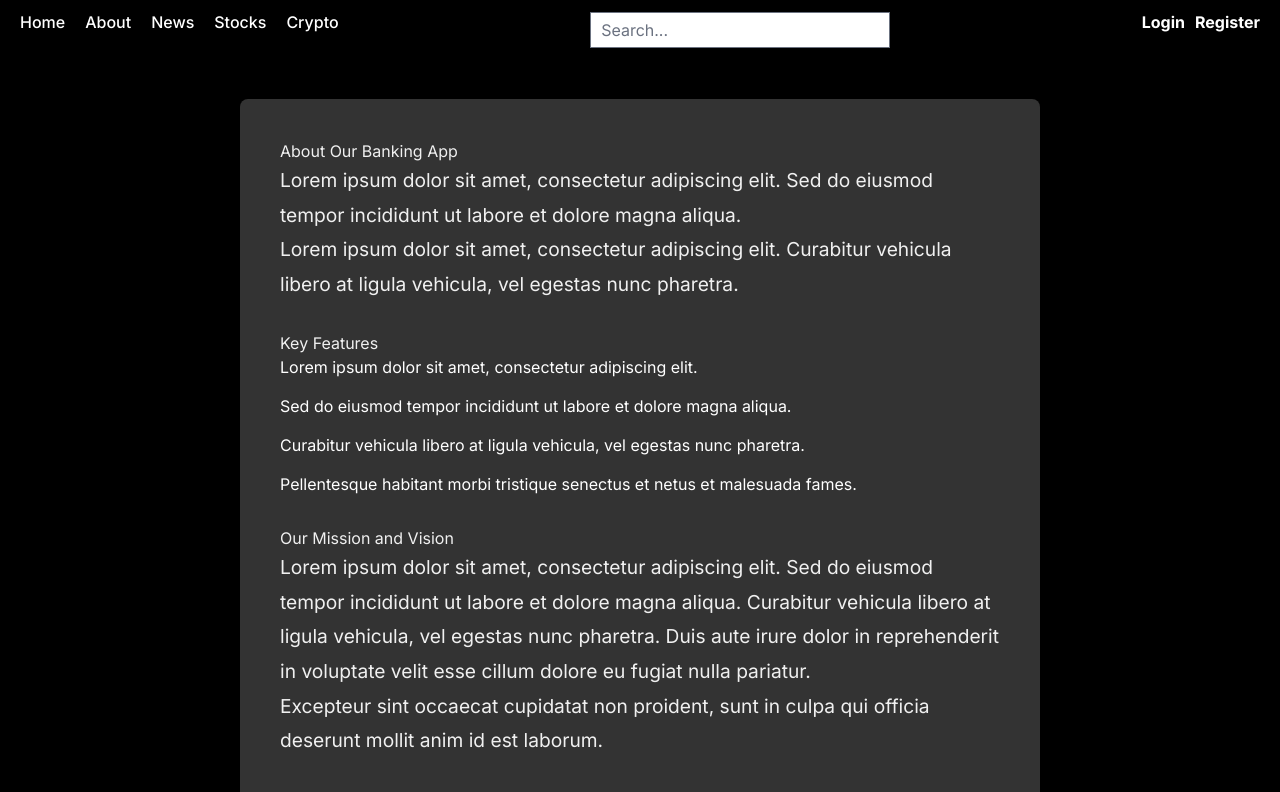
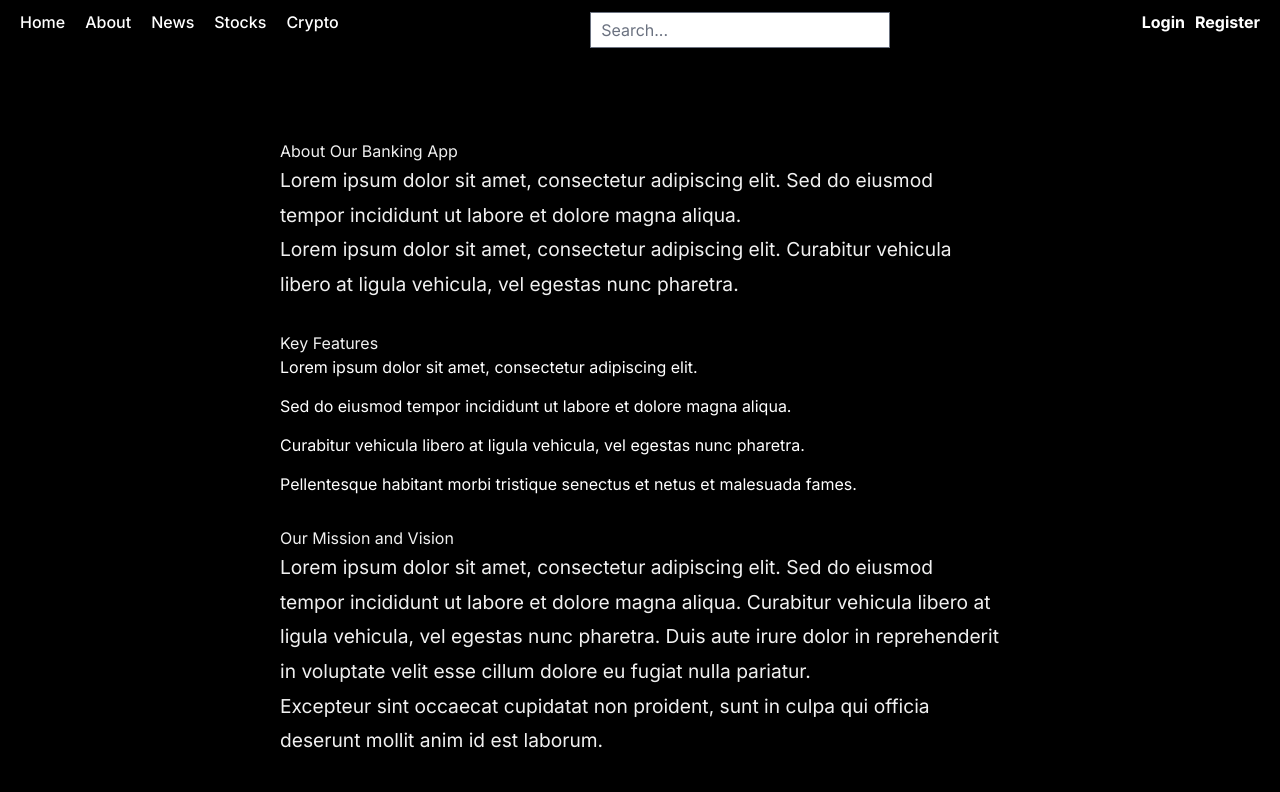
Before and after one commit to vincentbonet/BankingApp, a React (Vite) app in the folder banking-app/: page /about in a window 1280 px wide. Shown: the top 792 px of the page. Built offline with nearby package versions, Linux system fonts and the light colour scheme.

Commit message:
chore: Update background color in About and News components

```diff
--- a/banking-app/src/components/About.css
+++ b/banking-app/src/components/About.css
@@ -1,7 +1,7 @@
 .about-container {
     padding: 40px;
     color: #ffffff;
-    background-color: #333;
+    background-color: #000000;
     border-radius: 8px;
     max-width: 800px;
     margin: 40px auto;
--- a/banking-app/src/components/News.jsx
+++ b/banking-app/src/components/News.jsx
@@ -2,15 +2,15 @@ import React, { useState, useEffect } from 'react';
 import './News.css'
 
 const News = () => {
-    const [articles, setArticles] = useState([]); // Array of articles
+    const [articles, setArticles] = useState([]);
 
     useEffect(() => {
 
         const fetch = async () => {
             try {
                 const apiKey = 'BLAHBLAHBLAH';
-                const response = await fetch(`to/be/implemented/${apiKey}`); // Fetching the data
-                const data = await response.json(); // Parsing the data
+                const response = await fetch(`to/be/implemented/${apiKey}`);
+                const data = await response.json();
             } catch (error) {
                 console.error(error);
             }
```
